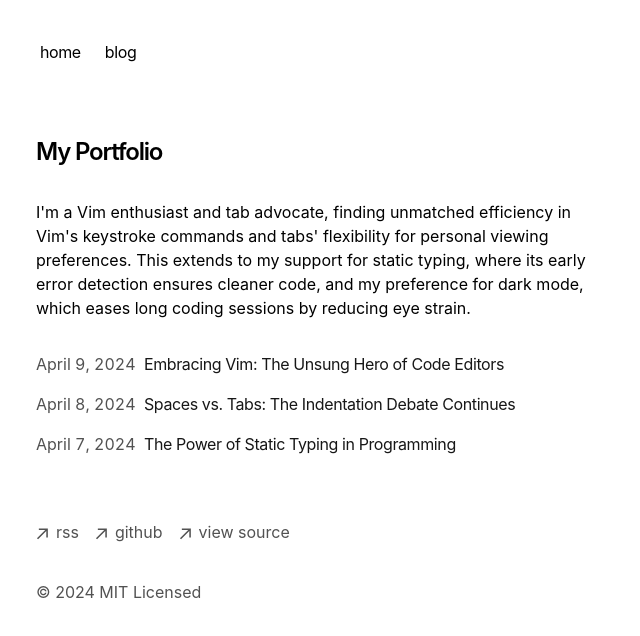
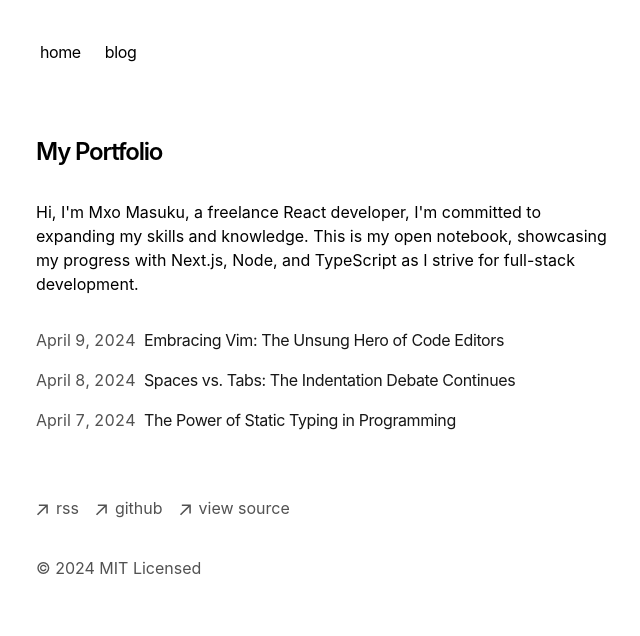
Before and after one commit to mxomasuku/blog-portfolio, a Next.js app: page / in a window 1280 px wide. Shown: the top 636 px of the page, without its empty margins (316-956 px from the left). Built offline with nearby package versions, Linux system fonts and the light colour scheme.

Commit message:
Change bio

```diff
--- a/app/page.tsx
+++ b/app/page.tsx
@@ -7,11 +7,9 @@ export default function Page() {
         My Portfolio
       </h1>
       <p className="mb-4">
-        {`I'm a Vim enthusiast and tab advocate, finding unmatched efficiency in
-        Vim's keystroke commands and tabs' flexibility for personal viewing
-        preferences. This extends to my support for static typing, where its
-        early error detection ensures cleaner code, and my preference for dark
-        mode, which eases long coding sessions by reducing eye strain.`}
+        {`Hi, I'm Mxo Masuku, a freelance React developer, I'm committed to expanding my skills and knowledge. This is my open notebook, showcasing my progress with Next.js, Node, and TypeScript as I strive for full-stack development.
+
+        `}
       </p>
       <div className="my-8">
         <BlogPosts />
```
